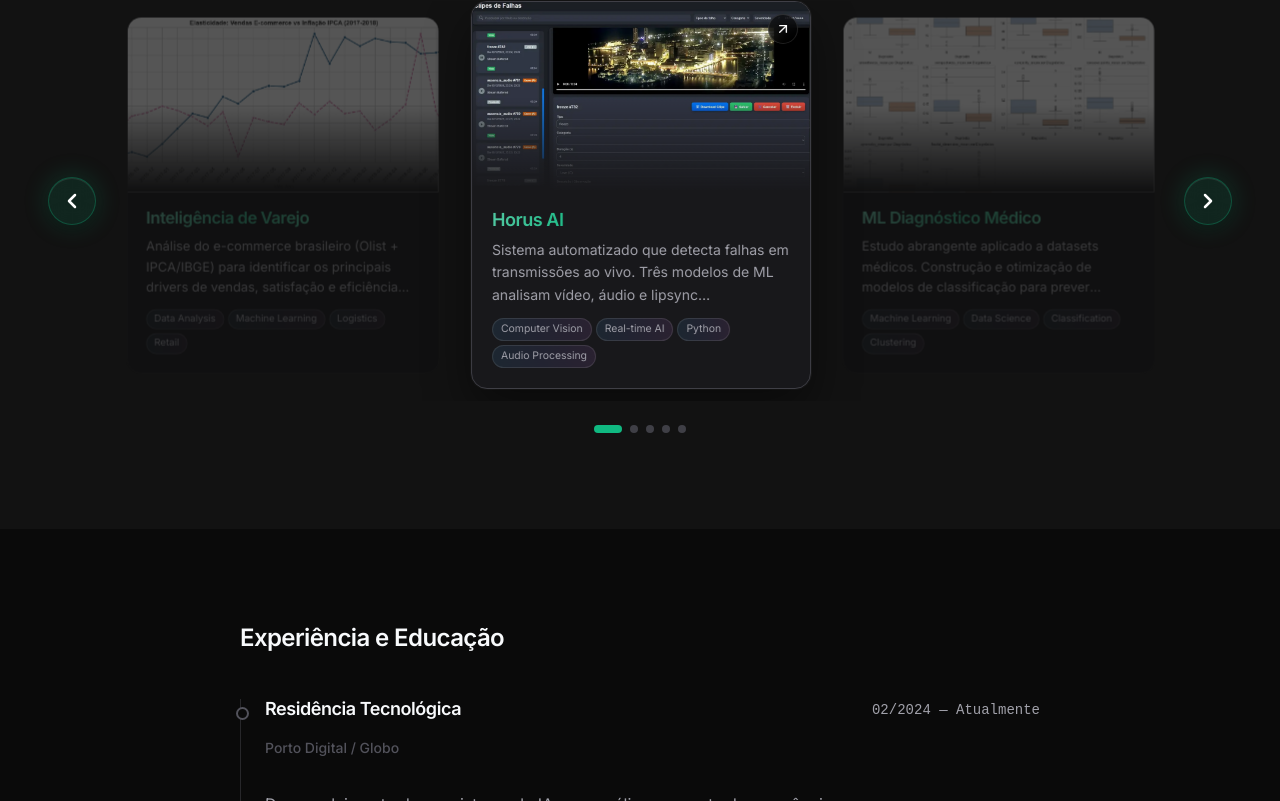
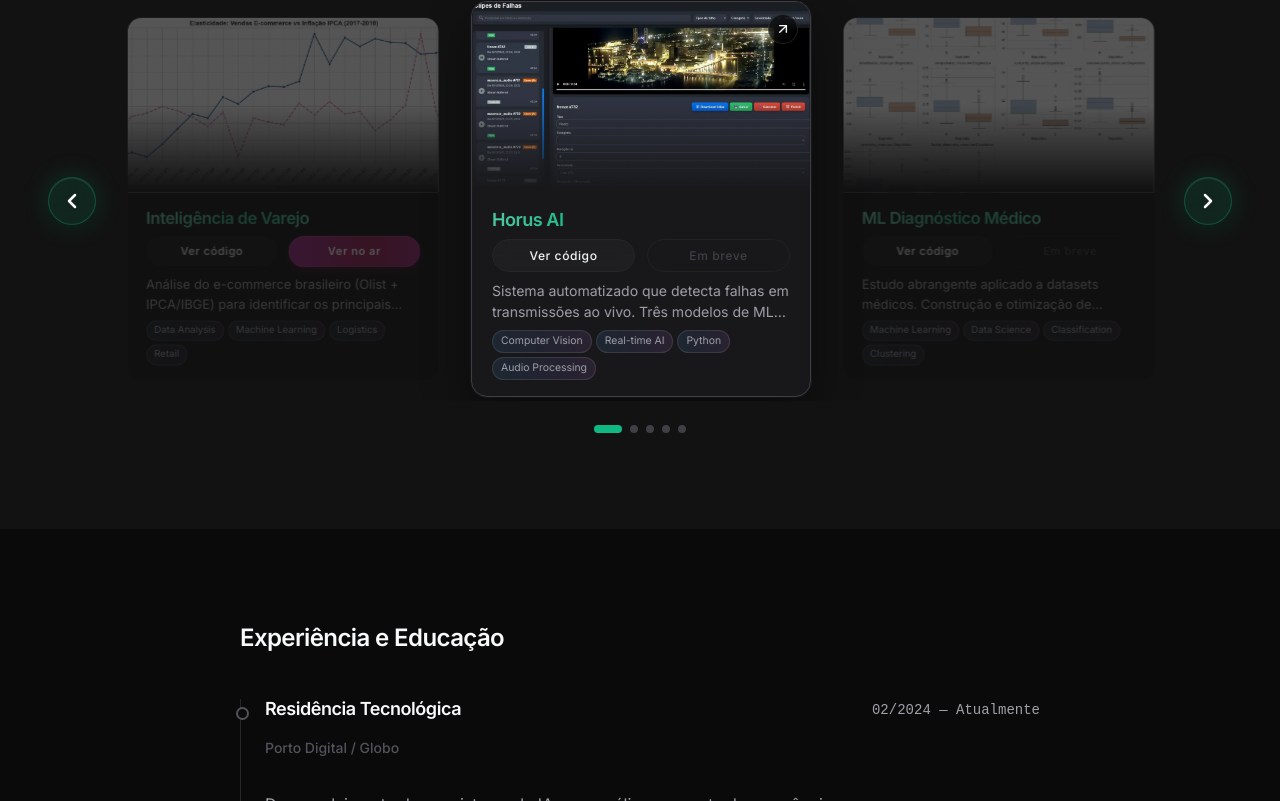
Before and after one commit to Haell39/portfolio_Rafael_Dutra, a React (Vite) app: page / in a window 1280 px wide. Shown: the part 2470-3271 px from the top of the page. Built offline with nearby package versions, Linux system fonts and the light colour scheme.

Commit message:
Update Projects.jsx

```diff
--- a/src/components/Projects.jsx
+++ b/src/components/Projects.jsx
@@ -25,6 +25,7 @@ export const PROJECTS = [
     tags: ["Computer Vision", "Real-time AI", "Python", "Audio Processing"],
     image: imgHorus,
     link: "https://github.com/Haell39/horus_ai/tree/main",
+    linkLive: null,
   },
   {
     title: "ML Diagnóstico Médico",
@@ -39,6 +40,7 @@ export const PROJECTS = [
     tags: ["Machine Learning", "Data Science", "Classification", "Clustering"],
     image: imgDiagnostic,
     link: "https://github.com/Haell39/ML-Aplicada-Diagnostico-Clinico",
+    linkLive: null,
   },
   {
     title: "HR Analytics",
@@ -53,6 +55,7 @@ export const PROJECTS = [
     tags: ["Data Analytics", "Predictive Modeling", "Business Intelligence"],
     image: imgAnalytics,
     link: "https://github.com/Haell39/HR-Analytics",
+    linkLive: null,
   },
   {
     title: "OpenFinance Intel",
@@ -67,6 +70,7 @@ export const PROJECTS = [
     tags: ["AI & NLP", "Market Intelligence", "React", "FastAPI", "Docker"],
     image: imgOpenFinance,
     link: "https://github.com/Haell39/OpenFinance_Intel",
+    linkLive: null,
   },
   {
     title: "Inteligência de Varejo",
@@ -81,6 +85,7 @@ export const PROJECTS = [
     tags: ["Data Analysis", "Machine Learning", "Logistics", "Retail"],
     image: imgVarejo,
     link: "https://github.com/Haell39/inteligencia-varejo-dinamica-consumo",
+    linkLive: "https://inteligenciavarejodeploy.netlify.app/",
   },
 ];
 
@@ -264,6 +269,38 @@ export default function Projects() {
           .carousel-arrow:hover {
             animation: none;
           }
+
+          .live-button-animated {
+            flex: 1;
+            display: flex;
+            align-items: center;
+            justify-content: center;
+            padding: 6px 12px;
+            border-radius: 999px; /* Pill shape for elegance */
+            font-size: 0.75rem;
+            font-weight: 600;
+            letter-spacing: 0.05em;
+            text-decoration: none;
+            color: white; /* Consistently white on the strong colored background */
+            /* Strong reddish purple to bright fuchsia/rose */
+            background: linear-gradient(90deg, #be185d 0%, #c026d3 50%, #be185d 100%);
+            background-size: 200% auto;
+            border: 1px solid rgba(255, 255, 255, 0.1);
+            transition: all 0.3s cubic-bezier(0.4, 0, 0.2, 1);
+            animation: button-shimmer 3s linear infinite;
+            box-shadow: 0 4px 12px rgba(190, 24, 93, 0.3);
+          }
+
+          .live-button-animated:hover {
+            transform: translateY(-2px);
+            box-shadow: 0 8px 20px rgba(192, 38, 211, 0.5);
+            color: white;
+          }
+
+          @keyframes button-shimmer {
+            0% { background-position: 200% center; }
+            100% { background-position: 0% center; }
+          }
         `}
       </style>
 
@@ -429,10 +466,10 @@ export default function Projects() {
               {/* ── CONTENT AREA ── */}
               <div
                 style={{
-                  padding: "var(--space-4) var(--space-5) var(--space-5)",
+                  padding: "var(--space-4) var(--space-5)",
                   display: "flex",
                   flexDirection: "column",
-                  gap: "var(--space-2)",
+                  gap: "var(--space-1)",
                   flex: 1,
                 }}
               >
@@ -444,15 +481,96 @@ export default function Projects() {
                       : project.titleEn}
                 </h3>
 
+                {/* ── BUTTONS AREA ── */}
+                <div
+                  style={{
+                    display: "flex",
+                    gap: "var(--space-3)",
+                    marginTop: "var(--space-1)",
+                    marginBottom: "var(--space-1)",
+                  }}
+                >
+                  <a
+                    href={project.link}
+                    target="_blank"
+                    rel="noopener noreferrer"
+                    onClick={(e) => e.stopPropagation()}
+                    style={{
+                      flex: 1,
+                      display: "flex",
+                      alignItems: "center",
+                      justifyContent: "center",
+                      padding: "6px 12px",
+                      borderRadius: "999px",
+                      border: "1px solid var(--border-subtle)",
+                      background: "rgba(255, 255, 255, 0.03)",
+                      backdropFilter: "blur(8px)",
+                      WebkitBackdropFilter: "blur(8px)",
+                      color: "var(--text-primary)",
+                      fontSize: "0.75rem",
+                      fontWeight: 500,
+                      letterSpacing: "0.05em",
+                      textDecoration: "none",
+                      transition: "all 0.3s cubic-bezier(0.4, 0, 0.2, 1)",
+                    }}
+                    onMouseEnter={(e) => {
+                      e.currentTarget.style.background = "var(--bg-card-hover)";
+                      e.currentTarget.style.transform = "translateY(-2px)";
+                      e.currentTarget.style.borderColor = "var(--border-highlight)";
+                    }}
+                    onMouseLeave={(e) => {
+                      e.currentTarget.style.background = "rgba(255, 255, 255, 0.03)";
+                      e.currentTarget.style.transform = "translateY(0)";
+                      e.currentTarget.style.borderColor = "var(--border-subtle)";
+                    }}
+                  >
+                    {language === "pt" ? "Ver código" : language === "es" ? "Ver código" : "View Code"}
+                  </a>
+
+                  {project.linkLive ? (
+                    <a
+                      href={project.linkLive}
+                      target="_blank"
+                      rel="noopener noreferrer"
+                      onClick={(e) => e.stopPropagation()}
+                      className="live-button-animated"
+                    >
+                      {language === "pt" ? "Ver no ar" : language === "es" ? "Ver en vivo" : "View Live"}
+                    </a>
+                  ) : (
+                    <div
+                      style={{
+                        flex: 1,
+                        display: "flex",
+                        alignItems: "center",
+                        justifyContent: "center",
+                        padding: "6px 12px",
+                        borderRadius: "999px",
+                        border: "1px solid var(--border-subtle)",
+                        background: "var(--bg-card)",
+                        color: "var(--text-tertiary)",
+                        fontSize: "0.75rem",
+                        fontWeight: 500,
+                        letterSpacing: "0.05em",
+                        cursor: "not-allowed",
+                        opacity: 0.7,
+                      }}
+                      onClick={(e) => e.stopPropagation()}
+                    >
+                        {language === "pt" ? "Em breve" : language === "es" ? "Próximamente" : "Coming soon"}
+                    </div>
+                  )}
+                </div>
+
                 <p
                   style={{
                     color: "var(--text-secondary)",
                     fontSize: "var(--text-sm)",
-                    lineHeight: 1.6,
+                    lineHeight: 1.5,
                     margin: 0,
                     flex: 1,
                     display: "-webkit-box",
-                    WebkitLineClamp: 3,
+                    WebkitLineClamp: 2,
                     WebkitBoxOrient: "vertical",
                     overflow: "hidden",
                   }}
@@ -469,7 +587,7 @@ export default function Projects() {
                     display: "flex",
                     flexWrap: "wrap",
                     gap: "var(--space-1)",
-                    marginTop: "var(--space-1)",
+                    marginTop: "4px",
                   }}
                 >
                   {project.tags.map((tag) => (
```
